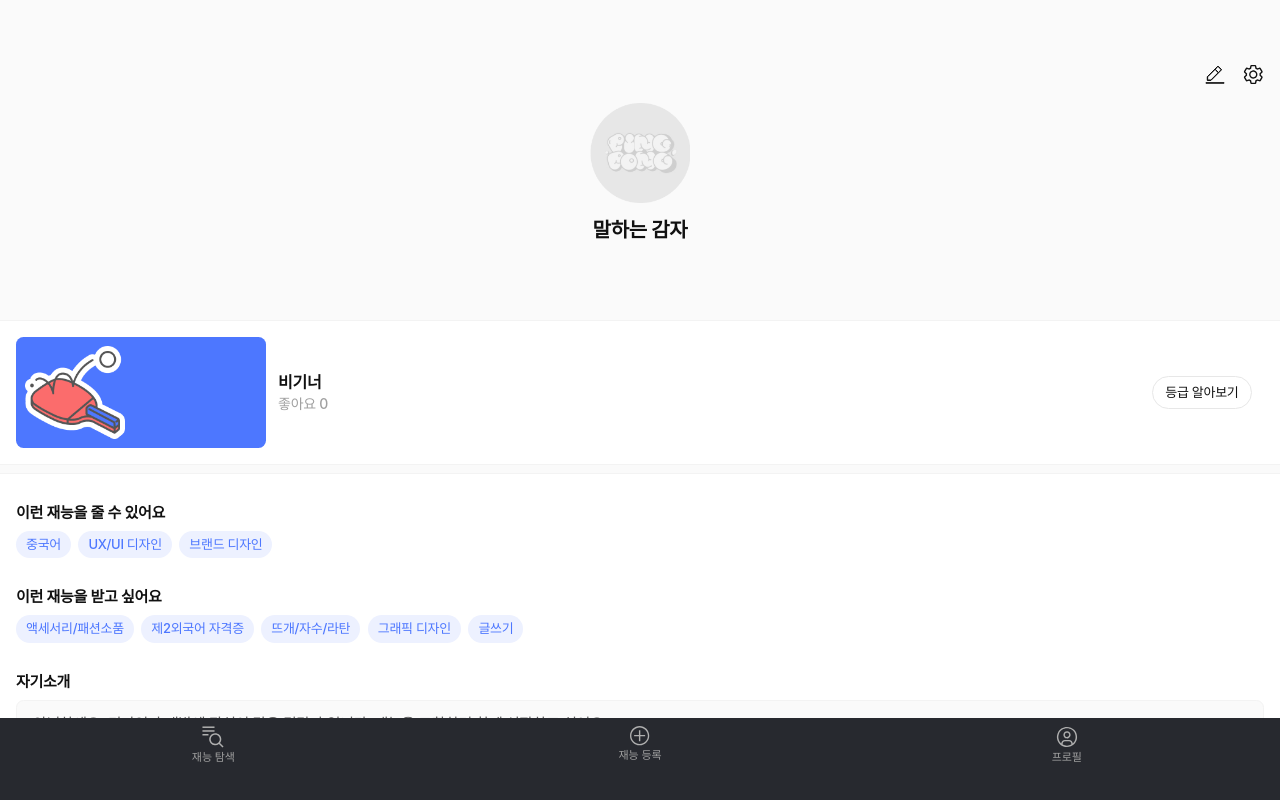
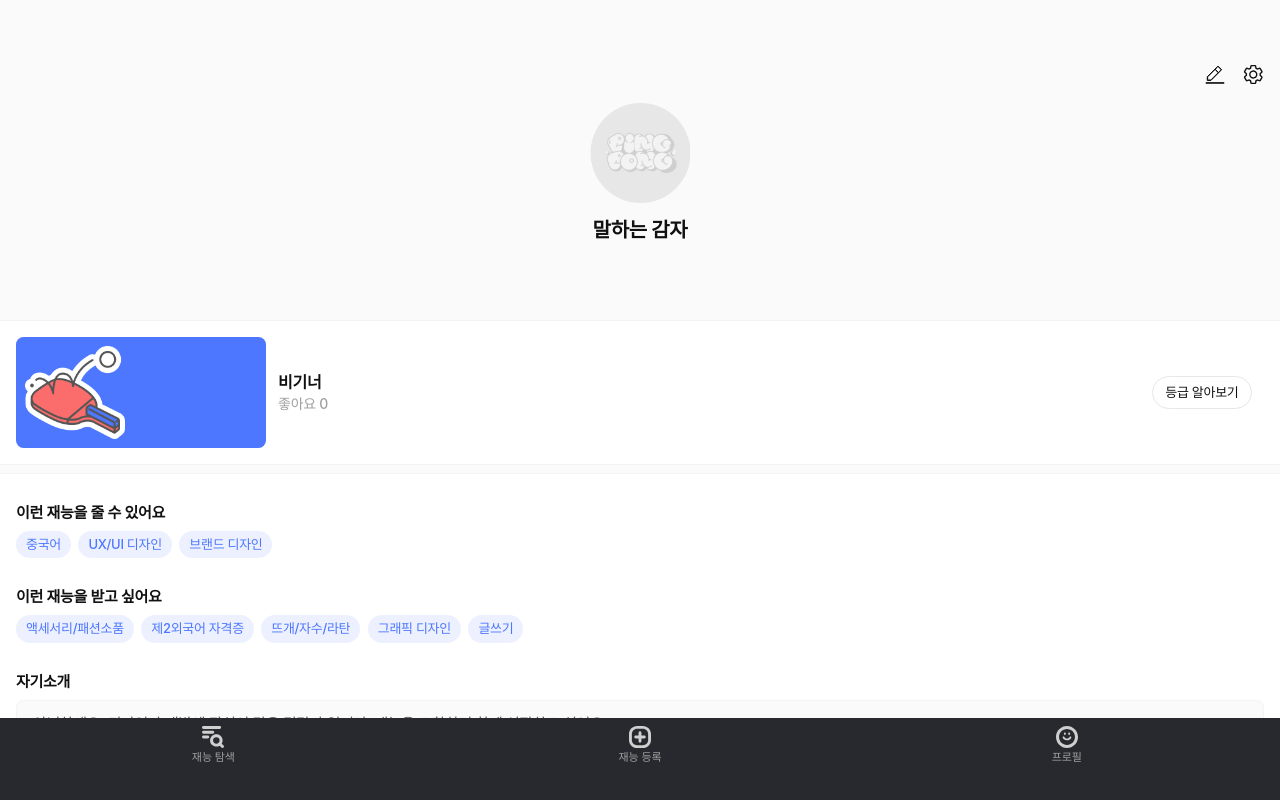
Before and after one commit to depromeet/pingpong-client, a Next.js app: page /profile in a window 1280 px wide. Shown: the top 800 px of the page. Built offline with nearby package versions, Linux system fonts and the light colour scheme; a web font is replaced by a local one.

Commit message:
:recycle: refactor: Change GNB icon to new one

```diff
--- a/src/components/icons/ProfileIcon.tsx
+++ b/src/components/icons/ProfileIcon.tsx
@@ -3,9 +3,11 @@ import Svg from '../common/Svg';
 
 export const ProfileIcon = ({ ...props }: Partial<InternalSvgProps>) => {
   return (
-    <Svg viewBox={22} size={22} color="#AFAFAF" {...props}>
-      <path d="M11 5.23808C10.2877 5.23808 9.59146 5.44929 8.99925 5.84499C8.40704 6.2407 7.94546 6.80313 7.6729 7.46116C7.40033 8.11919 7.32901 8.84327 7.46797 9.54183C7.60692 10.2404 7.9499 10.8821 8.45354 11.3857C8.95717 11.8893 9.59884 12.2323 10.2974 12.3713C10.996 12.5102 11.72 12.4389 12.3781 12.1663C13.0361 11.8938 13.5985 11.4322 13.9942 10.84C14.3899 10.2478 14.6012 9.55152 14.6012 8.83927C14.6012 7.88418 14.2217 6.9682 13.5464 6.29285C12.871 5.61749 11.9551 5.23808 11 5.23808ZM11 11C10.5726 11 10.1549 10.8733 9.79953 10.6358C9.44421 10.3984 9.16726 10.061 9.00372 9.66614C8.84018 9.27133 8.79739 8.83688 8.88076 8.41774C8.96414 7.9986 9.16992 7.6136 9.47211 7.31142C9.77429 7.00924 10.1593 6.80345 10.5784 6.72008C10.9976 6.63671 11.432 6.6795 11.8268 6.84303C12.2217 7.00657 12.5591 7.28352 12.7965 7.63885C13.034 7.99417 13.1607 8.41193 13.1607 8.83927C13.16 9.41213 12.9322 9.96134 12.5271 10.3664C12.122 10.7715 11.5728 10.9993 11 11Z" />
-      <path d="M11 0.916656C9.00567 0.916656 7.05616 1.50803 5.39796 2.616C3.73977 3.72397 2.44736 5.29878 1.68418 7.14126C0.920995 8.98375 0.721311 11.0112 1.11038 12.9671C1.49945 14.9231 2.45979 16.7198 3.86997 18.13C5.28015 19.5402 7.07683 20.5005 9.0328 20.8896C10.9888 21.2786 13.0162 21.079 14.8587 20.3158C16.7012 19.5526 18.276 18.2602 19.3839 16.602C20.4919 14.9438 21.0833 12.9943 21.0833 11C21.0803 8.32665 20.017 5.76366 18.1266 3.87332C16.2363 1.98298 13.6733 0.919668 11 0.916656ZM6.67853 18.4735V17.4821C6.67916 16.9093 6.90701 16.36 7.31209 15.955C7.71716 15.5499 8.26638 15.322 8.83925 15.3214H13.1607C13.7335 15.322 14.2828 15.5499 14.6878 15.955C15.0929 16.36 15.3208 16.9093 15.3214 17.4821V18.4735C14.01 19.2393 12.5186 19.6428 11 19.6428C9.48133 19.6428 7.98996 19.2393 6.67853 18.4735ZM16.7565 17.4287C16.7421 16.4839 16.3572 15.5826 15.6846 14.919C15.012 14.2553 14.1056 13.8826 13.1607 13.8809H8.83925C7.89437 13.8826 6.98795 14.2553 6.31534 14.919C5.64272 15.5826 5.25778 16.4839 5.24346 17.4287C3.93735 16.2624 3.01629 14.727 2.60223 13.0256C2.18817 11.3243 2.30064 9.53729 2.92475 7.90128C3.54887 6.26527 4.65518 4.85741 6.09721 3.86413C7.53924 2.87085 9.24895 2.339 11 2.339C12.751 2.339 14.4607 2.87085 15.9027 3.86413C17.3447 4.85741 18.4511 6.26527 19.0752 7.90128C19.6993 9.53729 19.8118 11.3243 19.3977 13.0256C18.9836 14.727 18.0626 16.2624 16.7565 17.4287Z" />
+    <Svg viewBox={22} size={22} color="#CFCFCF" {...props}>
+      <path d="M10.9994 0C4.93451 0 0 4.93451 0 10.9994C0 17.0644 4.93451 21.9989 10.9994 21.9989C17.0644 21.9989 21.9989 17.0644 21.9989 10.9994C21.9989 4.93451 17.0655 0 10.9994 0ZM18.9653 10.9994C18.9653 15.3918 15.3918 18.9653 10.9994 18.9653C6.60709 18.9653 3.03359 15.3929 3.03359 10.9994C3.03359 6.60596 6.60709 3.03359 10.9994 3.03359C15.3918 3.03359 18.9653 6.60709 18.9653 10.9994Z" />
+      <path d="M13.1444 8.96582C13.6562 8.96582 14.0724 8.54964 14.0724 8.03786V7.52495C14.0724 7.01316 13.6562 6.59698 13.1444 6.59698C12.6326 6.59698 12.2164 7.01316 12.2164 7.52495V8.03786C12.2164 8.54964 12.6326 8.96582 13.1444 8.96582Z" />
+      <path d="M8.85448 8.96582C9.36626 8.96582 9.78244 8.54964 9.78244 8.03786V7.52495C9.78244 7.01316 9.36626 6.59698 8.85448 6.59698C8.34269 6.59698 7.92651 7.01316 7.92651 7.52495V8.03786C7.92651 8.54964 8.34269 8.96582 8.85448 8.96582Z" />
+      <path d="M14.7191 10.3774C14.2433 10.2481 13.7541 10.5293 13.6258 11.0051C13.3919 11.87 12.2626 12.5224 10.9994 12.5224C9.73626 12.5224 8.60921 11.8712 8.373 11.0062C8.24365 10.5315 7.75549 10.2514 7.27857 10.3797C6.80391 10.509 6.52383 10.9983 6.65206 11.4741C7.10535 13.1411 8.89266 14.3052 10.9983 14.3052C13.1039 14.3052 14.8935 13.1399 15.3445 11.4707C15.4739 10.9949 15.1927 10.5056 14.7169 10.3774H14.7191Z" />
     </Svg>
   );
 };
--- a/src/components/icons/TalentRegisterIcon.tsx
+++ b/src/components/icons/TalentRegisterIcon.tsx
@@ -3,9 +3,9 @@ import Svg from '../common/Svg';
 
 export const TalentRegisterIcon = ({ ...props }: Partial<InternalSvgProps>) => {
   return (
-    <Svg viewBox={20} size={20} color="#AFAFAF" {...props}>
-      <path d="M9.625 1.375C14.1625 1.375 17.875 5.0875 17.875 9.625C17.875 14.1625 14.1625 17.875 9.625 17.875C5.0875 17.875 1.375 14.1625 1.375 9.625C1.375 5.0875 5.0875 1.375 9.625 1.375ZM9.625 0C4.33125 0 0 4.33125 0 9.625C0 14.9188 4.33125 19.25 9.625 19.25C14.9188 19.25 19.25 14.9188 19.25 9.625C19.25 4.33125 14.9188 0 9.625 0Z" />
-      <path d="M15.125 8.9375H10.3125V4.125H8.9375V8.9375H4.125V10.3125H8.9375V15.125H10.3125V10.3125H15.125V8.9375Z" />
+    <Svg viewBox={22} size={22} color="#CFCFCF" {...props}>
+      <path d="M15.3203 9.56412H12.4359V6.67972C12.4359 5.88711 11.7927 5.24384 11.0001 5.24384C10.2075 5.24384 9.56418 5.88711 9.56418 6.67972V9.56412H6.67978C5.88717 9.56412 5.2439 10.2074 5.2439 11C5.2439 11.7926 5.88717 12.4359 6.67978 12.4359H9.56418V15.3203C9.56418 16.1129 10.2075 16.7562 11.0001 16.7562C11.7927 16.7562 12.4359 16.1129 12.4359 15.3203V12.4359H15.3203C16.1129 12.4359 16.7562 11.7926 16.7562 11C16.7562 10.2074 16.1129 9.56412 15.3203 9.56412Z" />
+      <path d="M13.9062 0H8.09378C3.63106 0 0 3.63106 0 8.09378V13.9062C0 18.3689 3.63106 22 8.09378 22H13.9062C18.3689 22 22 18.3689 22 13.9062V8.09378C22 3.63106 18.3689 0 13.9062 0ZM19.1282 13.9062C19.1282 16.786 16.786 19.1282 13.9062 19.1282H8.09378C5.21397 19.1282 2.87176 16.786 2.87176 13.9062V8.09378C2.87176 5.21397 5.21397 2.87176 8.09378 2.87176H13.9062C16.786 2.87176 19.1282 5.21397 19.1282 8.09378V13.9062Z" />
     </Svg>
   );
 };
--- a/src/components/icons/TalentSearchIcon.tsx
+++ b/src/components/icons/TalentSearchIcon.tsx
@@ -3,11 +3,11 @@ import Svg from '../common/Svg';
 
 export const TalentSearchIcon = ({ ...props }: Partial<InternalSvgProps>) => {
   return (
-    <Svg viewBox={22} size={22} color="#AFAFAF" {...props}>
-      <path d="M21.5417 20.4769L18.0114 16.9466C18.9549 15.7322 19.4001 14.2038 19.2563 12.6726C19.1125 11.1414 18.3905 9.72264 17.2373 8.70514C16.0841 7.68764 14.5864 7.14794 13.0492 7.19594C11.5121 7.24394 10.051 7.87603 8.96353 8.9635C7.87606 10.051 7.24397 11.512 7.19597 13.0492C7.14797 14.5864 7.68767 16.084 8.70517 17.2372C9.72267 18.3904 11.1415 19.1125 12.6726 19.2563C14.2038 19.4001 15.7322 18.9549 16.9467 18.0113L20.4769 21.5417L21.5417 20.4769ZM13.259 17.7768C12.3654 17.7768 11.4919 17.5118 10.749 17.0154C10.006 16.519 9.42696 15.8134 9.08501 14.9878C8.74307 14.1623 8.6536 13.2539 8.82792 12.3775C9.00224 11.5012 9.43253 10.6962 10.0644 10.0643C10.6962 9.4325 11.5012 9.00221 12.3776 8.82789C13.254 8.65357 14.1623 8.74304 14.9879 9.08498C15.8134 9.42693 16.519 10.006 17.0154 10.749C17.5119 11.4919 17.7768 12.3654 17.7768 13.2589C17.7755 14.4567 17.2991 15.6051 16.4521 16.4521C15.6051 17.2991 14.4568 17.7755 13.259 17.7768Z" />
-      <path d="M6.48218 7.9881H0.458374V9.49406H6.48218V7.9881Z" />
-      <path d="M12.506 0.458344H0.458374V1.9643H12.506V0.458344Z" />
-      <path d="M12.506 4.22322H0.458374V5.72918H12.506V4.22322Z" />
+    <Svg viewBox={22} size={22} color="#CFCFCF" {...props}>
+      <path d="M21.5621 19.4705L19.7002 17.6261C20.2901 16.6659 20.606 15.5612 20.606 14.4079C20.606 12.7496 19.9539 11.1897 18.7693 10.0162C17.5847 8.84267 16.0112 8.19666 14.336 8.19666C12.6608 8.19666 11.0874 8.84267 9.90276 10.0162C8.71817 11.1897 8.06604 12.7484 8.06604 14.4079C8.06604 16.0673 8.71817 17.6261 9.90276 18.7996C11.0874 19.9731 12.6608 20.6191 14.336 20.6191C15.5003 20.6191 16.6143 20.3061 17.5847 19.7218L19.4465 21.5662C19.7385 21.8554 20.1214 22 20.5043 22C20.8872 22 21.2701 21.8554 21.5621 21.5662C22.146 20.9877 22.146 20.0489 21.5621 19.4705ZM16.655 16.7039C16.0363 17.3167 15.2131 17.6545 14.3384 17.6545C13.4637 17.6545 12.6393 17.3167 12.0207 16.7039C11.4021 16.0911 11.061 15.2755 11.061 14.4079C11.061 13.5402 11.4021 12.7247 12.0207 12.1118C12.6393 11.499 13.4625 11.1612 14.3384 11.1612C15.2143 11.1612 16.0363 11.499 16.6562 12.1118C17.276 12.7247 17.6158 13.5402 17.6158 14.4079C17.6158 15.2755 17.2748 16.0899 16.6562 16.7039H16.655Z" />
+      <path d="M1.4957 2.96336H17.6086C18.4342 2.96336 19.1043 2.29957 19.1043 1.48168C19.1043 0.663793 18.4342 0 17.6086 0H1.4957C0.670075 0 0 0.663793 0 1.48168C0 2.29957 0.670075 2.96336 1.4957 2.96336Z" />
+      <path d="M1.4957 7.75456H10.7439C11.5696 7.75456 12.2396 7.09077 12.2396 6.27288C12.2396 5.45499 11.5696 4.7912 10.7439 4.7912H1.4957C0.670075 4.7912 0 5.45499 0 6.27288C0 7.09077 0.670075 7.75456 1.4957 7.75456Z" />
+      <path d="M5.74377 9.5835H1.49717C0.67154 9.5835 0.00146484 10.2473 0.00146484 11.0652C0.00146484 11.8831 0.67154 12.5469 1.49717 12.5469H5.74377C6.5694 12.5469 7.23947 11.8831 7.23947 11.0652C7.23947 10.2473 6.5694 9.5835 5.74377 9.5835Z" />
     </Svg>
   );
 };
```
